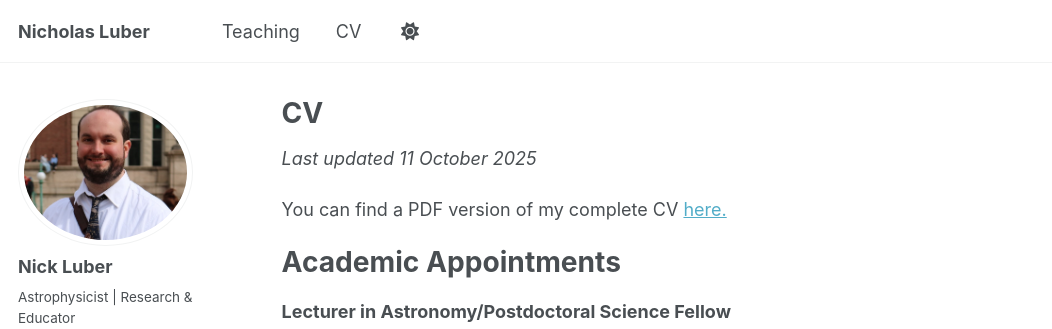
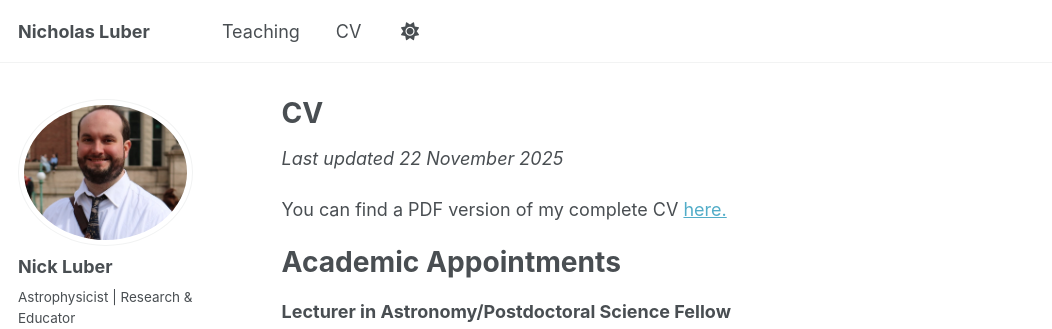
Before and after one commit to nicholasluber/nicholasluber.github.io, a Jekyll site: the page built from _pages/cv.md, in a window 1280 px wide and 900 px high. Shown: the top 329 px of the window, without its empty margins (0-1052 px from the left). Built offline with Jekyll 4.4.1, drawn with Linux system fonts in a browser that asks for light colours; some web fonts are replaced; a script that is not in the unit is left out.

Commit message:
Update last updated date in CV

```diff
--- a/_pages/cv.md
+++ b/_pages/cv.md
@@ -9,7 +9,7 @@ redirect_from:
 
 {% include base_path %}
 
-*Last updated 11 October 2025*
+*Last updated 22 November 2025*
 
 You can find a PDF version of my complete CV [here.](../files/Luber_CV.pdf)
 
```
